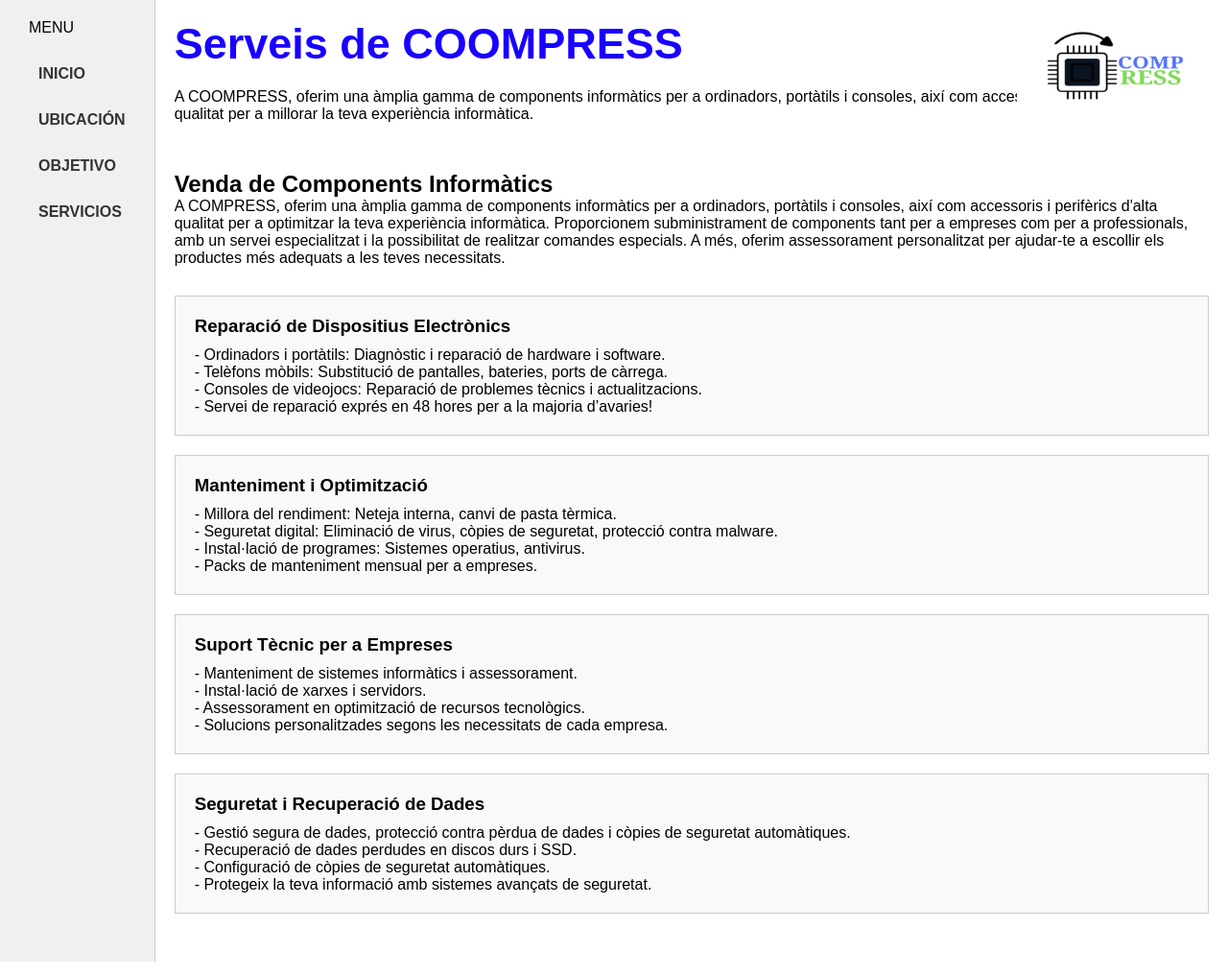
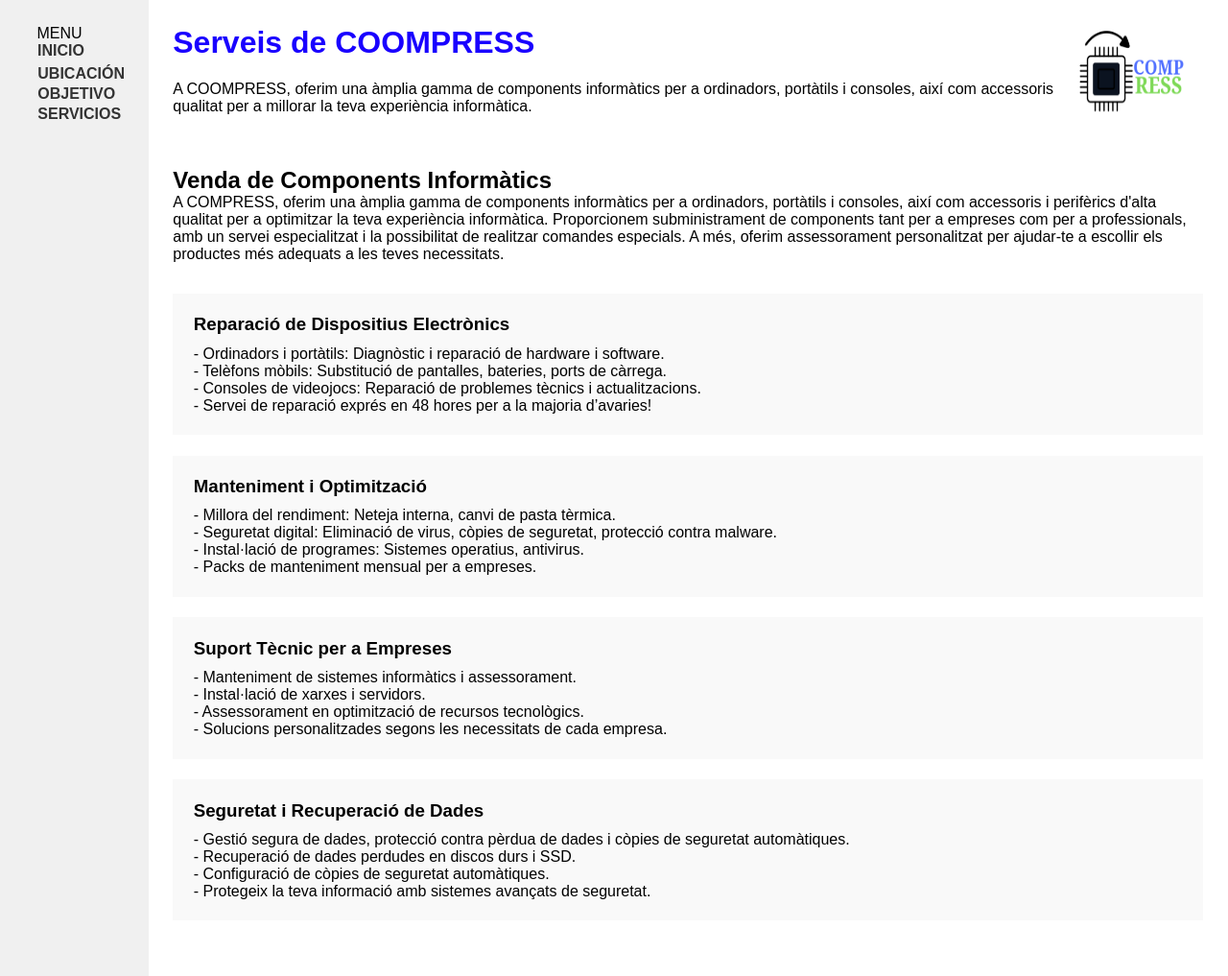
Before and after one commit to DavidOliva697/M15-sprint6, a plain HTML site: page portal/pagines/servicios.html in a window 1280 px wide. Shown: the whole page at 96% size. Drawn offline with Linux system fonts and the light colour scheme.

Commit message:
segundo commit

```diff
--- a/portal/css/serviciocss.css
+++ b/portal/css/serviciocss.css
@@ -13,30 +13,31 @@
 nav {
     width: 20%;
     background-color: #f0f0f0;
-    padding: 20px;
-    border-right: 1px solid #ccc;
-    padding-left: 30px;
+    padding: 2%;
+    border-right: 0.1% solid #ccc;
+    padding-left: 3%;
 }
 
 nav a {
     display: block;
-    padding: 10px;
+    padding: 1%;
     color: #333;
     text-decoration: none;
     font-weight: bold;
-    margin-bottom: 10px;
+    margin-bottom: 1%;
 }
 
-.inicio{
-    padding-top: 20px;
+.inicio {
+    width: 80%;
+    padding-bottom: 4%;
 }
 
 #img {
     position: absolute;
-    top: 20px;
-    right: 20px;
-    width: 200px;
-    height: 100px;
+    top: 2%;
+    right: 2%;
+    width: 12%;
+    height: 15%;
 }
 
 nav a:hover {
@@ -45,31 +46,36 @@
 
 main {
     flex-grow: 1;
-    padding: 20px;
-
+    padding: 2%;
 }
 
 h2 {
-    padding-top: 50px;
+    padding-top: 5%;
 }
 
 h1 {
-    margin-bottom: 20px;
+    margin-bottom: 2%;
     color: #1900ff;
-    font-size: 45px;
 }
 
 section {
-    margin-bottom: 30px;
+    margin-bottom: 3%;
 }
 
 .service-block {
-    border: 1px solid #ccc;
-    padding: 20px;
-    margin-bottom: 20px;
+    border: 0.1% solid #ccc;
+    padding: 2%;
+    margin-bottom: 2%;
     background-color: #f9f9f9;
 }
 
 .service-block h3 {
-    margin-bottom: 10px;
+    margin-bottom: 1%;
 }
+
+.text-departament {
+    border: 0.1% solid #ccc;
+    padding: 2%;
+    margin-bottom: 2%;
+    background-color: #f9f9f9;
+}
```
Also changed, not shown: portal/pagines/servicios.html (+0 -1 lines).
